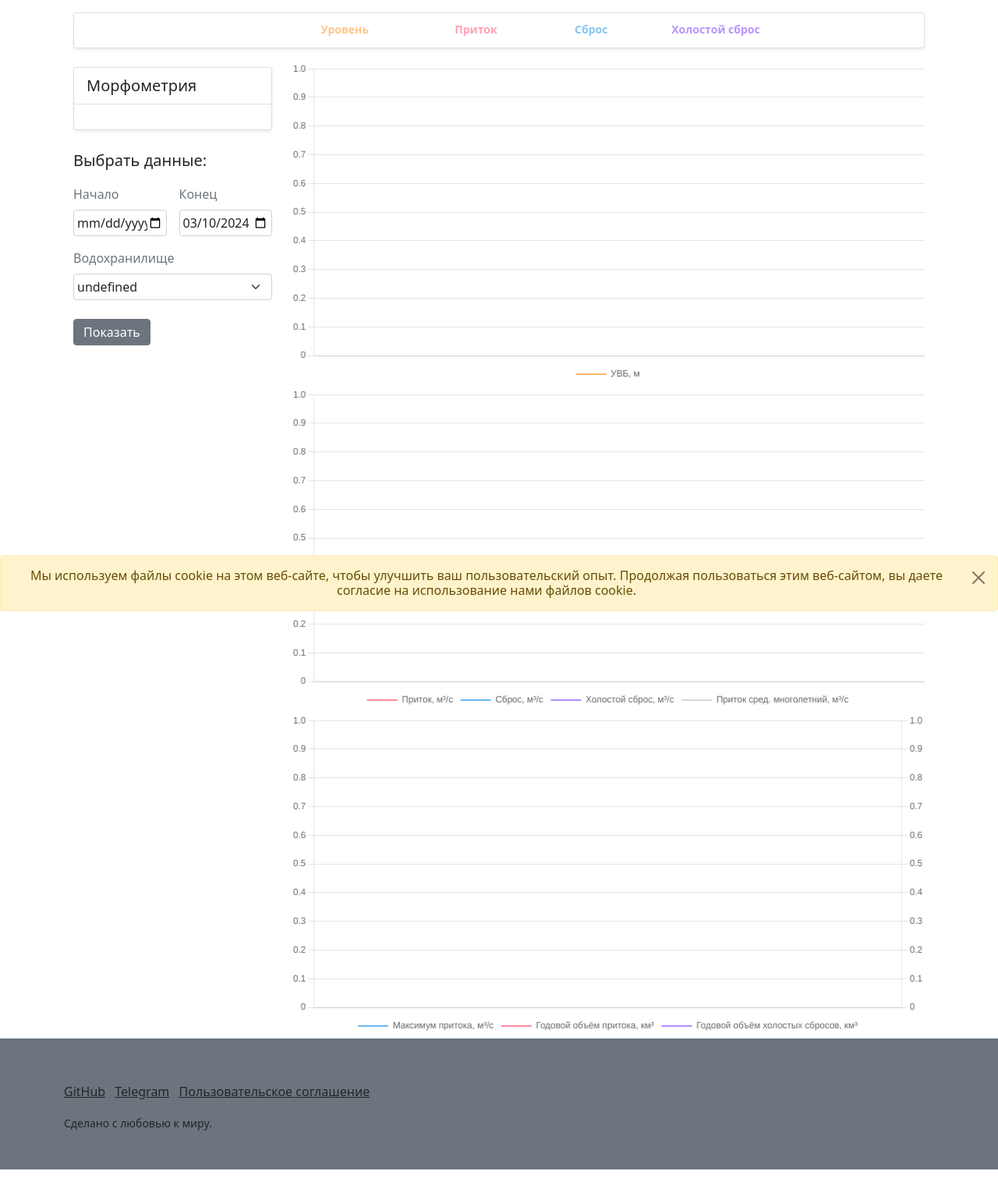
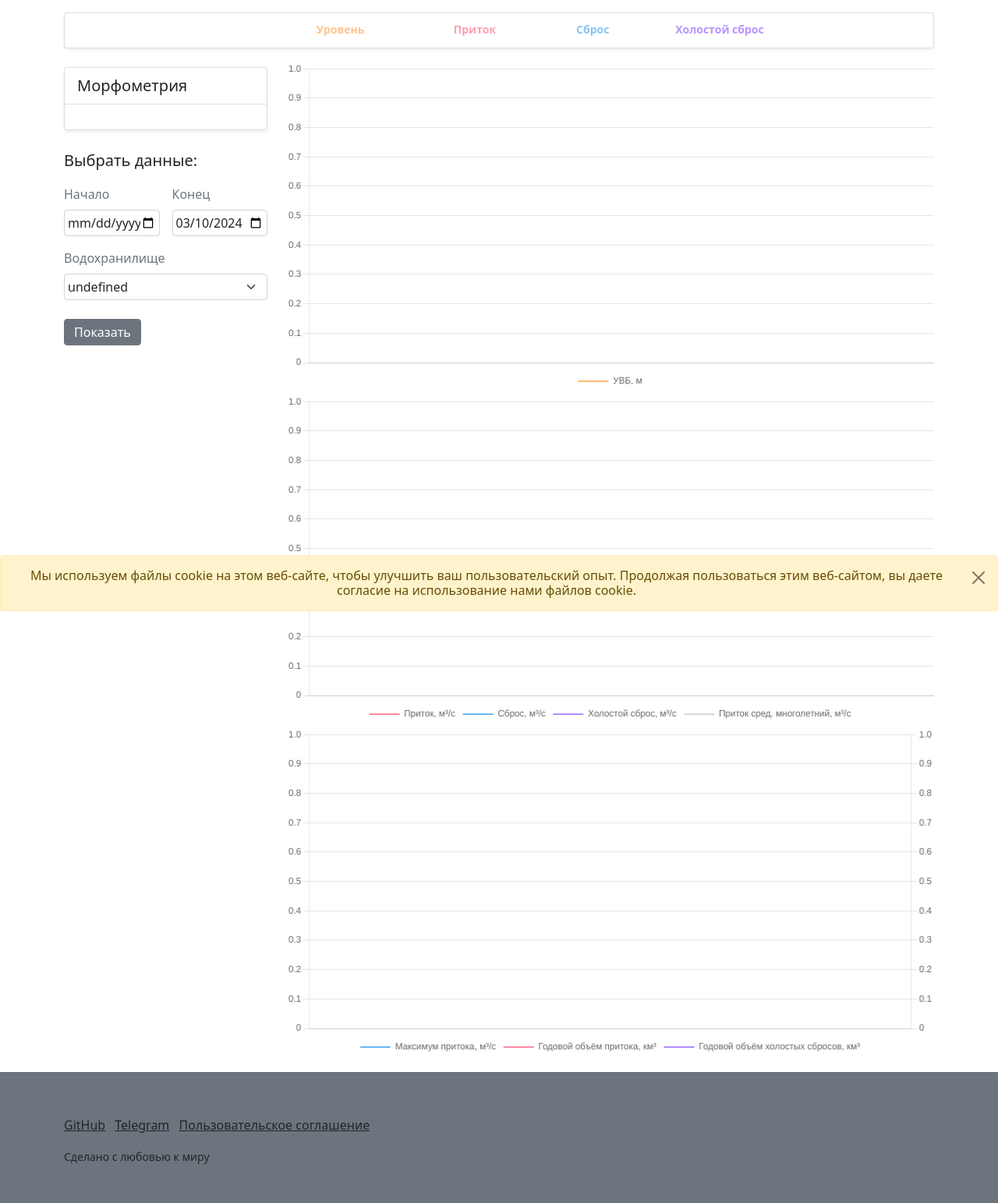
Before and after one commit to hlystovea/reservoirs_web, a Django app: template web/templates/index.html in a window 1280 px wide. Shown: the whole page at 78% size. Before the commit the page ends 1500 px from the top, so only its background shows below. Run offline with Django 4.2, Linux system fonts and the light colour scheme; the template is opened without the code that fills it: most values are stand-ins (such as "Sample title", 1, 10 or a date in 2020); lists and menus that the app fills with data are empty; some libraries are stand-ins or nearby versions.

Commit message:
Ref: move the stat card to a header.html

```diff
--- a/web/templates/base.html
+++ b/web/templates/base.html
@@ -1,5 +1,6 @@
 <!doctype html>
 <html lang="ru">
+
 <head>
   <meta charset="utf-8">
   <meta name="viewport" content="width=device-width, initial-scale=1, shrink-to-fit=no">
@@ -14,22 +15,21 @@
   <script src="https://cdn.jsdelivr.net/npm/chart.js@3.7.1/dist/chart.min.js"></script>
   <script src="https://ajax.googleapis.com/ajax/libs/jquery/3.5.1/jquery.min.js"></script>
 </head>
+
 <body class="d-flex flex-column min-vh-100">
-    {% include 'includes/agreement.html' %}
+  <div class="container py-3">
+    {% include 'includes/header.html' %}
     <main>
-      <div class="container">
       {% block content %}
       <!-- Содержимое страницы -->
       {% endblock %}
+    </main>
   </div>
-    </main>
-    <footer class="bg-secondary mt-auto p-5">
-      <div class="container">
   {% include 'includes/footer.html' %}
-      </div>
-    </footer>
   {% if not request.COOKIES.dont_show_cookie_alert %}
   {% include 'includes/cookie_alert.html' %}
   {% endif %}
 </body>
+{% include 'includes/agreement.html' %}
+
 </html>
--- a/web/templates/includes/footer.html
+++ b/web/templates/includes/footer.html
@@ -1,20 +1,32 @@
-<ul class="list-inline pl-0 mb-3 mt-2">
-  <li class="list-inline-item ml-3"><a class="link-dark" target="_blank" rel="noreferrer nofollow" href="https://github.com/hlystovea/reservoirs_bot">GitHub</a></li>
-  <li class="list-inline-item ml-3"><a class="link-dark" target="_blank" rel="noreferrer nofollow" href="https://t.me/reservoirs_bot">Telegram</a></li>
-  <li class="list-inline-item ml-3"><a class="link-dark" data-bs-toggle="modal" href="#agreementModal">Пользовательское соглашение</a></li>
-</ul>
-<small class='text-dark'>Сделано с любовью к миру.</small>
+<footer class="bg-secondary mt-auto p-5">
+  <div class="container">
+    <ul class="list-inline pl-0 mb-3 mt-2">
+      <li class="list-inline-item ml-3"><a class="link-dark" target="_blank" rel="noreferrer nofollow"
+          href="https://github.com/hlystovea/reservoirs_bot">GitHub</a></li>
+      <li class="list-inline-item ml-3"><a class="link-dark" target="_blank" rel="noreferrer nofollow"
+          href="https://t.me/reservoirs_bot">Telegram</a></li>
+      <li class="list-inline-item ml-3"><a class="link-dark" data-bs-toggle="modal"
+          href="#agreementModal">Пользовательское соглашение</a></li>
+    </ul>
+    <small class='text-dark'>Сделано с любовью к миру</small>
+  </div>
+</footer>
+
 <!-- Yandex.Metrika counter -->
-<script type="text/javascript" >
-  (function(m,e,t,r,i,k,a){m[i]=m[i]||function(){(m[i].a=m[i].a||[]).push(arguments)};
-  m[i].l=1*new Date();k=e.createElement(t),a=e.getElementsByTagName(t)[0],k.async=1,k.src=r,a.parentNode.insertBefore(k,a)})
-  (window, document, "script", "https://mc.yandex.ru/metrika/tag.js", "ym");
+<script type="text/javascript">
+  (function (m, e, t, r, i, k, a) {
+    m[i] = m[i] || function () { (m[i].a = m[i].a || []).push(arguments) };
+    m[i].l = 1 * new Date(); k = e.createElement(t), a = e.getElementsByTagName(t)[0], k.async = 1, k.src = r, a.parentNode.insertBefore(k, a)
+  })
+    (window, document, "script", "https://mc.yandex.ru/metrika/tag.js", "ym");
 
   ym(88815217, "init", {
-       clickmap:true,
-       trackLinks:true,
-       accurateTrackBounce:true
+    clickmap: true,
+    trackLinks: true,
+    accurateTrackBounce: true
   });
 </script>
-<noscript><div><img src="https://mc.yandex.ru/watch/88815217" style="position:absolute; left:-9999px;" alt="" /></div></noscript>
+<noscript>
+  <div><img src="https://mc.yandex.ru/watch/88815217" style="position:absolute; left:-9999px;" alt="" /></div>
+</noscript>
 <!-- /Yandex.Metrika counter -->
--- /dev/null
+++ b/web/templates/includes/header.html
@@ -0,0 +1,26 @@
+<div class="row justify-content-center m-0">
+  <div class="card shadow-sm">
+    <div class="card-body pt-1 pb-2">
+      <div class="row">
+        <div class="col-lg-3" id="statTitle">
+        </div>
+        <div class="col-lg-9">
+          <table class="table table-sm table-borderless mb-0">
+            <tbody id="statTableBody">
+              <tr id="statTableHead">
+                <th></th>
+                <th><small><span style='color:#ffc58c'>Уровень</th>
+                <th><small><span style='color:#ffa1b5'>Приток</th>
+                <th><small><span style='color:#86c7f3'>Сброс</th>
+                <th><small><span style='color:#b894ff'>Холостой сброс</th>
+              </tr>
+              <tr id="statTableOffsets"></tr>
+              <tr id="statTableActual"></tr>
+              <tr id="statTableVolumes"></tr>
+            </tbody>
+          </table>
+        </div>
+      </div>
+    </div>
+  </div>
+</div>
--- a/web/templates/index.html
+++ b/web/templates/index.html
@@ -1,33 +1,6 @@
 {% extends "base.html" %}
 {% block content %}
-<div class="row justify-content-xl-center mt-3">
-  <div class="row px-4">
-    <div class="card shadow-sm">
-      <div class="card-body pt-1 pb-2">
-        <div class="row">
-          <div class="col-lg-3" id="statTitle">
-          </div>
-          <div class="col-lg-9">
-            <table class="table table-sm table-borderless mb-0">
-              <tbody id="statTableBody">
-                <tr id="statTableHead">
-                  <th></th>
-                  <th><small><span style='color:#ffc58c'>Уровень</th>
-                  <th><small><span style='color:#ffa1b5'>Приток</th>
-                  <th><small><span style='color:#86c7f3'>Сброс</th>
-                  <th><small><span style='color:#b894ff'>Холостой сброс</th>
-                </tr>
-                <tr id="statTableOffsets"></tr>
-                <tr id="statTableActual"></tr>
-                <tr id="statTableVolumes"></tr>
-              </tbody>
-            </table>
-          </div>
-        </div>
-      </div>
-    </div>
-  </div>
-  <div class="row">
+<div class="row justify-content-center">
   <div class="col-lg-3 mt-3">
     <div class="card shadow-sm mt-2">
       <div class="card-header bg-white">
@@ -43,15 +16,17 @@
     <div class="row g-3 pl-4 pr-4">
       <div class="col-sm-6">
         <label for="dateFrom" class="form-label text-muted">Начало</label>
-          <input type="date" id="dateFrom" class="form-control p-1" name="dateFrom" value={{ default_date }} min={{ earlist_date }} max="{% now 'Y-m-d' %}">
+        <input type="date" id="dateFrom" class="form-control p-1" name="dateFrom" value={{ default_date }} min={{
+          earlist_date }} max="{% now 'Y-m-d' %}">
       </div>
       <div class="col-sm-6">
         <label for="dateTo" class="form-label text-muted">Конец</label>
-          <input type="date" id="dateTo" class="form-control p-1" name="dateTo" value="{% now 'Y-m-d' %}" min={{ earlist_date }} max="{% now 'Y-m-d' %}">
+        <input type="date" id="dateTo" class="form-control p-1" name="dateTo" value="{% now 'Y-m-d' %}" min={{
+          earlist_date }} max="{% now 'Y-m-d' %}">
       </div>
       <div class="col-sm-12">
         <label for="selectReservoirs" class="form-label text-muted">Водохранилище</label>
-          <select id="selectReservoirs" class="form-select p-1" name ="selectReservoirs"></select>
+        <select id="selectReservoirs" class="form-select p-1" name="selectReservoirs"></select>
       </div>
       <div class="col-sm-12 mt-4 mb-4">
         <button id="updateButton" type="button" class="btn btn-secondary btn-block pb-1 pt-1">Показать</button>
@@ -72,14 +47,13 @@
     </div>
   </div>
 </div>
-</div>
 {% block jquery %}
 <script>
   var reservoirs = [];
   // requesting a list of reservoirs
   $.ajax({
     url: "{% url 'reservoirs:reservoir-list' %}",
-      success: function(data) {
+    success: function (data) {
       reservoirs = data;
       $("#selectReservoirs option").remove();
       for (var i in data)
@@ -90,28 +64,28 @@
       }
       updateContent();
     },
-      error: function(error_data) {
+    error: function (error_data) {
       console.log(error_data)
     }
   });
 
   // updating content by change the select
-    $(document).ready(function() {
-      $("#selectReservoirs").change(function() {
+  $(document).ready(function () {
+    $("#selectReservoirs").change(function () {
       updateContent();
     });
   });
 
   // updating content by click the button
-    $(document).ready(function() {
-      $("#updateButton").click(function() {
+  $(document).ready(function () {
+    $("#updateButton").click(function () {
       updateContent();
     });
   });
 
   // updating content by press Enter in dateFrom form
-    $(document).ready(function() {
-      $("#dateFrom").bind("keydown", function(event) {
+  $(document).ready(function () {
+    $("#dateFrom").bind("keydown", function (event) {
       var keycode = (event.keyCode ? event.keyCode : (event.which ? event.which : event.charCode));
       if (keycode == 13) {
         document.getElementById('updateButton').click();
@@ -123,8 +97,8 @@
   });
 
   // updating content by press Enter in dateTo form
-    $(document).ready(function() {
-      $("#dateTo").bind("keydown", function(event) {
+  $(document).ready(function () {
+    $("#dateTo").bind("keydown", function (event) {
       var keycode = (event.keyCode ? event.keyCode : (event.which ? event.which : event.charCode));
       if (keycode == 13) {
         document.getElementById('updateButton').click();
@@ -136,7 +110,7 @@
   });
 
   function updateContent() {
-      let slug  = $("#selectReservoirs").find("option:selected").attr('val');
+    let slug = $("#selectReservoirs").find("option:selected").attr('val');
     let reservoir = getObjectBySlug(reservoirs, slug);
     let start = $("#dateFrom").val();
     let end = $("#dateTo").val();
@@ -155,14 +129,14 @@
     $.ajax({
       method: "GET",
       url: url,
-        success: function(data) {
+      success: function (data) {
         data = formatSituationsToArray(data);
         setLevelsChart(levelsChart, data);
         setFlowsChart(flowsChart, data);
         setVolumes(calcVolumes(data));
         setCookie("reservoir", reservoir.slug);
       },
-        error: function(error_data) {
+      error: function (error_data) {
         console.log(error_data);
       }
     });
@@ -173,11 +147,11 @@
     $.ajax({
       method: "GET",
       url: reservoir.year_summary,
-        success: function(data) {
+      success: function (data) {
         data = formatYearSummaryToArray(data);
         setYearSummaryChart(yearSummaryChart, data);
       },
-        error: function(error_data) {
+      error: function (error_data) {
         console.log(error_data);
       }
     });
@@ -188,10 +162,10 @@
     $.ajax({
       method: "GET",
       url: reservoir.actual_situation,
-        success: function(data) {
+      success: function (data) {
         setStat(reservoir, data);
       },
-        error: function(error_data) {
+      error: function (error_data) {
         console.log(error_data);
         $("#statTitle p").remove();
         $("#statTitle").append("<p class='lead mt-2 mb-0'><strong>" + reservoir.name + " водохранилище</strong></p>");
@@ -203,13 +177,13 @@
   // sets the info card
   function setInfo(reservoir) {
     $("#infoTableBody tr").remove();
-      if (reservoir.force_level !== null) {$("#infoTableBody").append("<tr class='text-muted'><td>ФПУ</td><td>" + reservoir.force_level + " м</td></tr>")};
-      if (reservoir.normal_level !== null) {$("#infoTableBody").append("<tr class='text-muted'><td>НПУ</td><td>" + reservoir.normal_level + " м</td></tr>")};
-      if (reservoir.dead_level !== null) {$("#infoTableBody").append("<tr class='text-muted'><td>УМО</td><td>" + reservoir.dead_level + " м</td></tr>")};
-      if (reservoir.full_volume !== null) {$("#infoTableBody").append("<tr class='text-muted'><td>Полный объём</td><td>" + reservoir.full_volume + " км\u00B3</td></tr>")};
-      if (reservoir.useful_volume !== null) {$("#infoTableBody").append("<tr class='text-muted'><td>Полезный объём</td><td>" + reservoir.useful_volume + " км\u00B3</td></tr>")};
-      if (reservoir.area !== null) {$("#infoTableBody").append("<tr class='text-muted'><td>Площадь</td><td>" + reservoir.area + " км\u00B2</td></tr>")};
-      if (reservoir.max_depth !== null) {$("#infoTableBody").append("<tr class='text-muted'><td>Макс. глубина</td><td>" + reservoir.max_depth + " м</td></tr>")};
+    if (reservoir.force_level !== null) { $("#infoTableBody").append("<tr class='text-muted'><td>ФПУ</td><td>" + reservoir.force_level + " м</td></tr>") };
+    if (reservoir.normal_level !== null) { $("#infoTableBody").append("<tr class='text-muted'><td>НПУ</td><td>" + reservoir.normal_level + " м</td></tr>") };
+    if (reservoir.dead_level !== null) { $("#infoTableBody").append("<tr class='text-muted'><td>УМО</td><td>" + reservoir.dead_level + " м</td></tr>") };
+    if (reservoir.full_volume !== null) { $("#infoTableBody").append("<tr class='text-muted'><td>Полный объём</td><td>" + reservoir.full_volume + " км\u00B3</td></tr>") };
+    if (reservoir.useful_volume !== null) { $("#infoTableBody").append("<tr class='text-muted'><td>Полезный объём</td><td>" + reservoir.useful_volume + " км\u00B3</td></tr>") };
+    if (reservoir.area !== null) { $("#infoTableBody").append("<tr class='text-muted'><td>Площадь</td><td>" + reservoir.area + " км\u00B2</td></tr>") };
+    if (reservoir.max_depth !== null) { $("#infoTableBody").append("<tr class='text-muted'><td>Макс. глубина</td><td>" + reservoir.max_depth + " м</td></tr>") };
   };
 
   // sets the statistics card
```
Also changed, not shown: web/templates/forecast.html (+5 -7 lines). Lines whose indentation alone changed are shown as unchanged.
